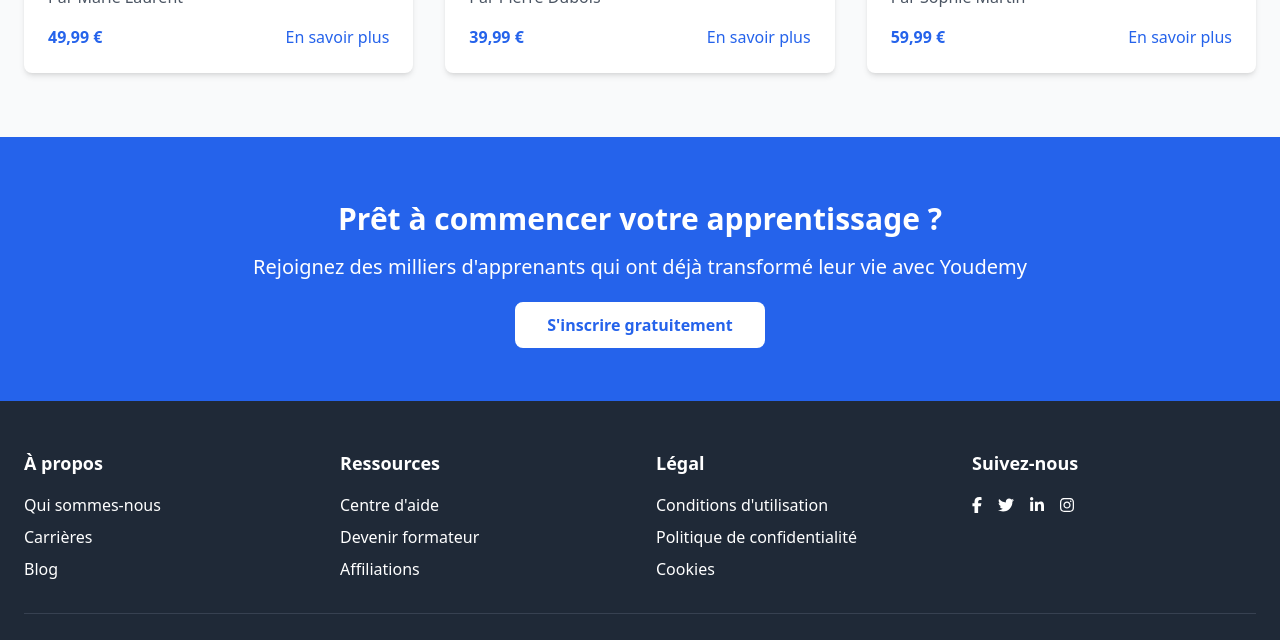
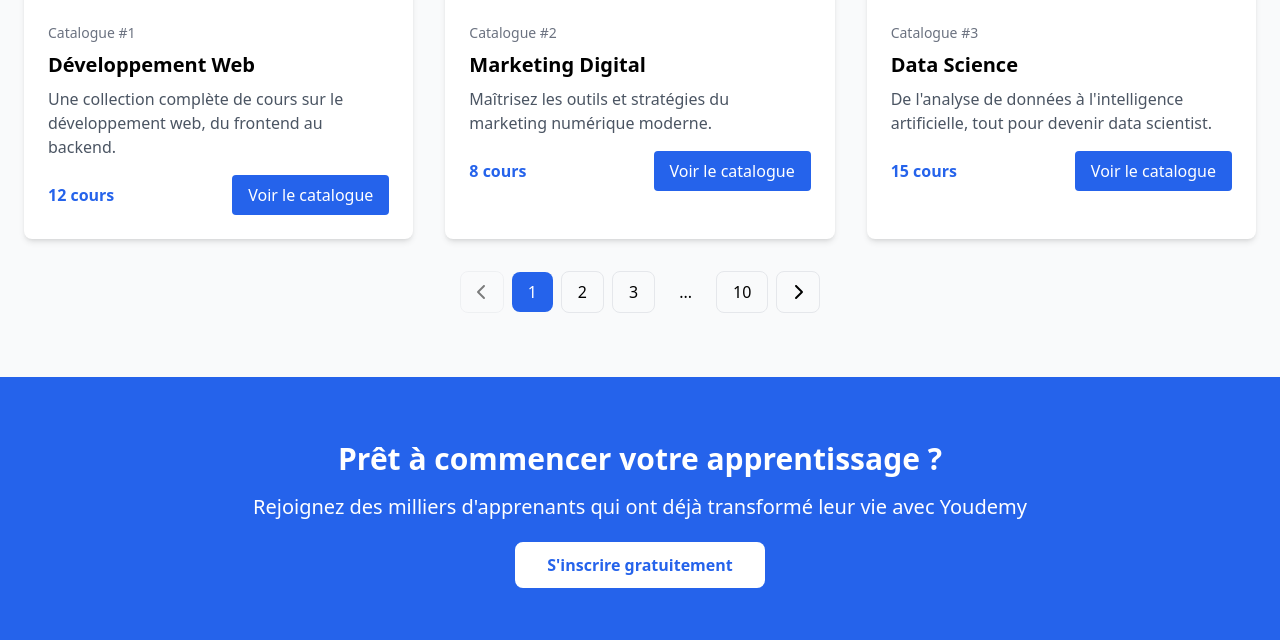
Before and after one commit to MhamedOuhanane/Cours-en-Ligne-Youdemy, a PHP site: page / in a window 1280 px wide. Shown: the part 1355-1995 px from the top of the page. Run offline with PHP 8.4, Linux system fonts and the light colour scheme; some libraries are stand-ins or nearby versions.

Commit message:
Ajouter la page Home du site

```diff
--- a/src/index.php
+++ b/src/index.php
@@ -77,48 +77,90 @@
         </div>
     </div>
 
-    <!-- Popular Courses -->
+    <!-- Popular Courses section becomes Catalogue Section -->
     <div class="py-16 bg-gray-50">
         <div class="container mx-auto px-6">
-            <h2 class="text-3xl font-bold text-center mb-12">Cours populaires</h2>
-            <div class="grid grid-cols-1 md:grid-cols-3 gap-8">
+            <h2 class="text-3xl font-bold text-center mb-12">Catalogue des cours</h2>
+
+            <!-- Search and Filter -->
+            <div class="mb-8 flex flex-col md:flex-row gap-4 justify-between">
+                <div class="relative flex-1 max-w-lg">
+                    <input type="search"
+                        class="w-full pl-10 pr-4 py-2 border rounded-lg focus:outline-none focus:border-blue-500"
+                        placeholder="Rechercher dans le catalogue...">
+                    <div class="absolute left-3 top-2.5 text-gray-400">
+                        <i class="fas fa-search"></i>
+                    </div>
+                </div>
+
+                <select class="px-4 py-2 border rounded-lg focus:outline-none focus:border-blue-500">
+                    <option value="">Trier par</option>
+                    <option value="title">Titre</option>
+                    <option value="date">Date</option>
+                </select>
+            </div>
+
+            <!-- Catalogue Grid -->
+            <div class="grid grid-cols-1 md:grid-cols-3 gap-8 mb-8">
+                <!-- Carte 1 -->
                 <div class="bg-white rounded-lg shadow-md overflow-hidden">
-                    <img src="/api/placeholder/400/200" alt="Course" class="w-full h-48 object-cover">
+                    <img src="/api/placeholder/400/200" alt="Catalogue 1" class="w-full h-48 object-cover">
                     <div class="p-6">
-                        <h3 class="text-xl font-semibold mb-2">Développement Web Full-Stack</h3>
-                        <p class="text-gray-600 mb-4">Par Marie Laurent</p>
+                        <span class="text-sm text-gray-500 mb-2 block">Catalogue #1</span>
+                        <h3 class="text-xl font-semibold mb-2">Développement Web</h3>
+                        <p class="text-gray-600 mb-4">Une collection complète de cours sur le développement web, du frontend au backend.</p>
                         <div class="flex items-center justify-between">
-                            <span class="text-blue-600 font-semibold">49,99 €</span>
-                            <a href="#" class="text-blue-600 hover:text-blue-700">En savoir plus</a>
+                            <span class="text-blue-600 font-semibold">12 cours</span>
+                            <a href="#" class="bg-blue-600 text-white px-4 py-2 rounded hover:bg-blue-700">Voir le catalogue</a>
                         </div>
                     </div>
                 </div>
+
+                <!-- Carte 2 -->
                 <div class="bg-white rounded-lg shadow-md overflow-hidden">
-                    <img src="/api/placeholder/400/200" alt="Course" class="w-full h-48 object-cover">
+                    <img src="/api/placeholder/400/200" alt="Catalogue 2" class="w-full h-48 object-cover">
                     <div class="p-6">
+                        <span class="text-sm text-gray-500 mb-2 block">Catalogue #2</span>
                         <h3 class="text-xl font-semibold mb-2">Marketing Digital</h3>
-                        <p class="text-gray-600 mb-4">Par Pierre Dubois</p>
+                        <p class="text-gray-600 mb-4">Maîtrisez les outils et stratégies du marketing numérique moderne.</p>
                         <div class="flex items-center justify-between">
-                            <span class="text-blue-600 font-semibold">39,99 €</span>
-                            <a href="#" class="text-blue-600 hover:text-blue-700">En savoir plus</a>
+                            <span class="text-blue-600 font-semibold">8 cours</span>
+                            <a href="#" class="bg-blue-600 text-white px-4 py-2 rounded hover:bg-blue-700">Voir le catalogue</a>
                         </div>
                     </div>
                 </div>
+
+                <!-- Carte 3 -->
                 <div class="bg-white rounded-lg shadow-md overflow-hidden">
-                    <img src="/api/placeholder/400/200" alt="Course" class="w-full h-48 object-cover">
+                    <img src="/api/placeholder/400/200" alt="Catalogue 3" class="w-full h-48 object-cover">
                     <div class="p-6">
+                        <span class="text-sm text-gray-500 mb-2 block">Catalogue #3</span>
                         <h3 class="text-xl font-semibold mb-2">Data Science</h3>
-                        <p class="text-gray-600 mb-4">Par Sophie Martin</p>
+                        <p class="text-gray-600 mb-4">De l'analyse de données à l'intelligence artificielle, tout pour devenir data scientist.</p>
                         <div class="flex items-center justify-between">
-                            <span class="text-blue-600 font-semibold">59,99 €</span>
-                            <a href="#" class="text-blue-600 hover:text-blue-700">En savoir plus</a>
+                            <span class="text-blue-600 font-semibold">15 cours</span>
+                            <a href="#" class="bg-blue-600 text-white px-4 py-2 rounded hover:bg-blue-700">Voir le catalogue</a>
                         </div>
                     </div>
                 </div>
             </div>
+
+            <!-- Pagination -->
+            <div class="flex justify-center items-center space-x-2">
+                <button class="px-4 py-2 border rounded-lg hover:bg-gray-100 disabled:opacity-50" disabled>
+                    <i class="fas fa-chevron-left"></i>
+                </button>
+                <button class="px-4 py-2 bg-blue-600 text-white rounded-lg">1</button>
+                <button class="px-4 py-2 border rounded-lg hover:bg-gray-100">2</button>
+                <button class="px-4 py-2 border rounded-lg hover:bg-gray-100">3</button>
+                <span class="px-4 py-2">...</span>
+                <button class="px-4 py-2 border rounded-lg hover:bg-gray-100">10</button>
+                <button class="px-4 py-2 border rounded-lg hover:bg-gray-100">
+                    <i class="fas fa-chevron-right"></i>
+                </button>
+            </div>
         </div>
     </div>
-
     <!-- Call to Action -->
     <div class="bg-blue-600 text-white py-16">
         <div class="container mx-auto px-6 text-center">
```
